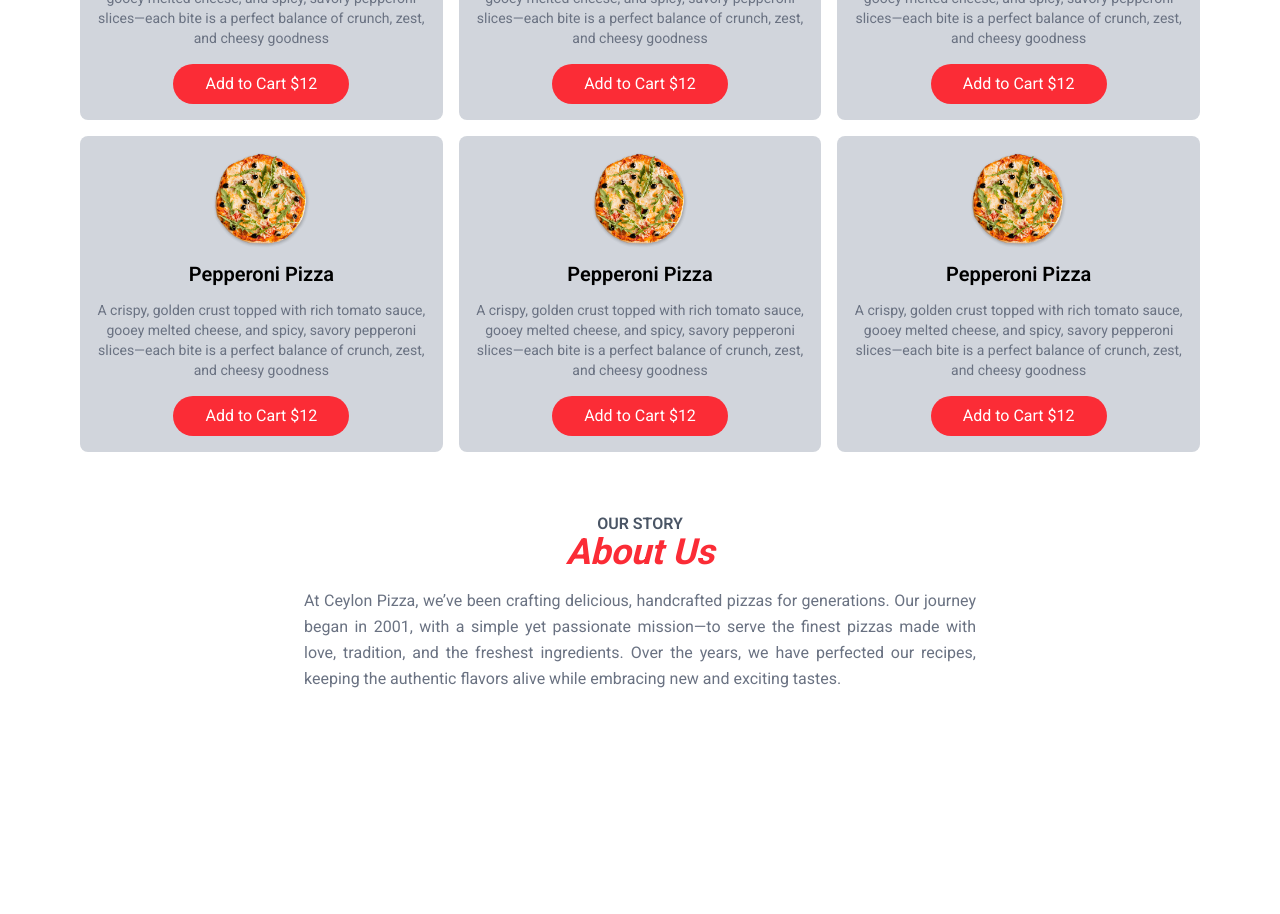
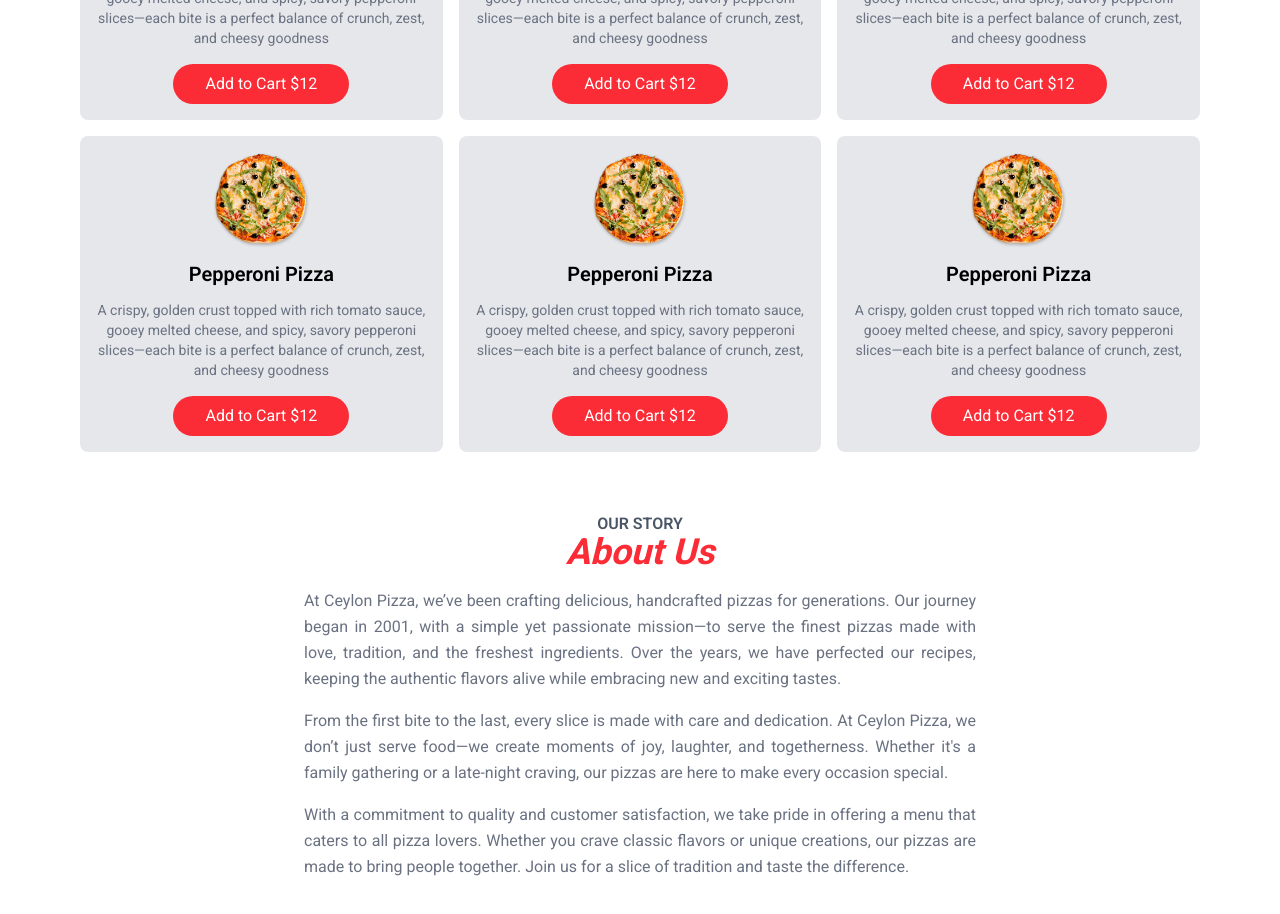
Before and after one commit to Pasan24/Food-Ordering-App, a Next.js app: page / in a window 1280 px wide. Shown: the part 700-1614 px from the top of the page. Before the commit the page ends 1472 px from the top, so only its background shows below. Built offline with nearby package versions, Linux system fonts and the light colour scheme.

Commit message:
finished the About us section

```diff
--- a/src/app/page.js
+++ b/src/app/page.js
@@ -17,14 +17,39 @@ export default function Home() {
         subHeader={'Our Story'}
         mainHeader={'About Us'}
       />
+      <div className="max-w-2xl mx-auto mt-4 text-gray-500 text-justify leading-relaxed flex flex-col gap-4 ">
 
-      <p className="max-w-2xl mx-auto mt-4 text-gray-500 text-justify leading-relaxed">
+      <p >
         At Ceylon Pizza, we’ve been crafting delicious, handcrafted pizzas for generations. Our journey began in 2001,
         with a simple yet passionate mission—to serve the finest pizzas made with love, tradition, and the
         freshest ingredients. Over the years, we have perfected our recipes, keeping the authentic flavors alive while
          embracing new and exciting tastes.
 
       </p>
+
+
+
+      <p>
+      From the first bite to the last, every slice is made with care and dedication. At Ceylon Pizza, we don’t just serve
+      food—we create moments of joy, laughter, and togetherness.
+      Whether it's a family gathering or a late-night craving, our pizzas are here to make every occasion special.
+      </p>
+
+
+      <p>
+      With a commitment to quality and customer satisfaction, we take pride in offering a menu that caters
+      to all pizza lovers. Whether you
+      crave classic flavors or unique creations, our pizzas are made to bring people together.
+      Join us for a slice of tradition and taste the difference.
+      </p>
+
+      </div>
+
+
+    </section>
+
+    <section>
+
     </section>
     </>
   );
--- a/src/components/menu/MenuItem.js
+++ b/src/components/menu/MenuItem.js
@@ -3,7 +3,8 @@ import Image from 'next/image'
 
 export default function MenuItem() {
   return (
-    <div className='bg-gray-300 p-4 rounded-lg text-center hover:bg-gray-100 transition-all  hover:shadow-md hover:shadow-black/25'>
+    <div className='bg-gray-200 p-4 rounded-lg text-center
+     hover:bg-gray-100 transition-all  hover:shadow-md hover:shadow-black/25'>
 
     <div className='text-center'>
     <img src='/pizza.png' className='max-h-auto max-h-24 block mx-auto' alt='pizza'></img>
```
